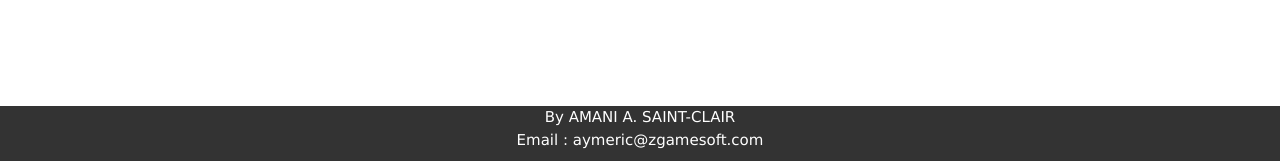
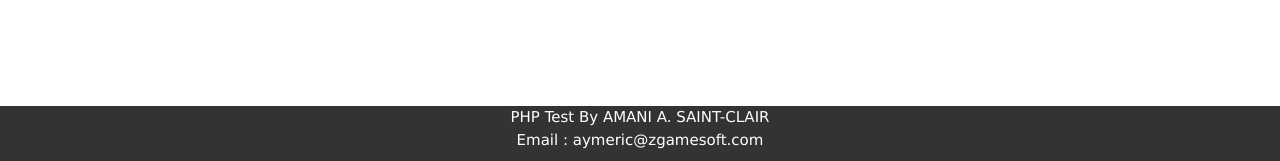
Before and after one commit to farjanaahmed36/phpTest, a PHP site: page /index.php in a window 1280 px wide. Shown: the part 639-800 px from the top of the page. Run offline with PHP 8.4, Linux system fonts and the light colour scheme; data that the repository does not hold is empty.

Commit message:
Update footer.php

```diff
--- a/footer.php
+++ b/footer.php
@@ -9,7 +9,7 @@ on the bottom of all the pages
 ?>
 <div class="footer">
   <p>
-    By AMANI A. SAINT-CLAIR <BR>
+    PHP Test By AMANI A. SAINT-CLAIR <BR>
 Email : aymeric@zgamesoft.com
   </p>
 </div>
```
